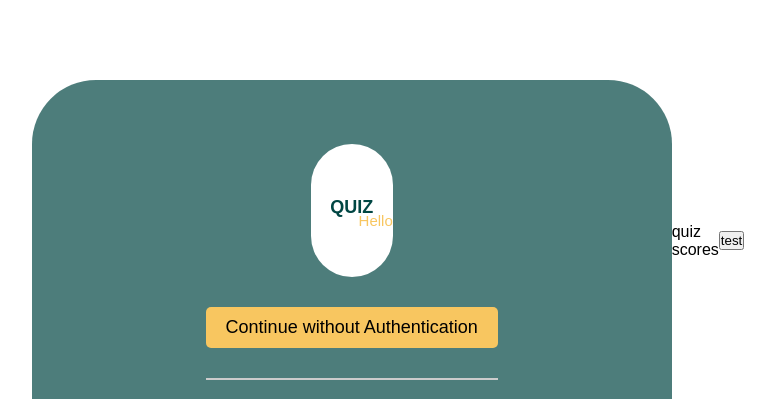
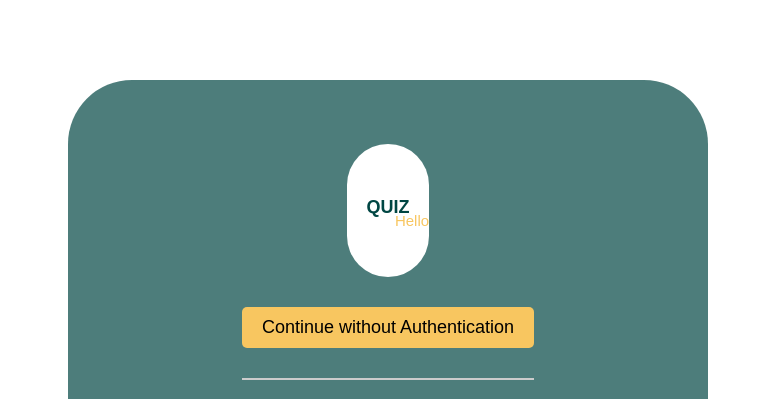
Before and after one commit to Uyouyou/quiz-app, a website: page index.html in a window 1280 px wide. Shown: the top 399 px of the page, without its empty margins (252-1027 px from the left). Drawn offline with nearby package versions, Linux system fonts and the light colour scheme.

Commit message:
fix :cleanup index.html

```diff
--- a/auth.js
+++ b/auth.js
@@ -5,8 +5,8 @@ const _supabaseKey =
   "eyJhbGciOiJIUzI1NiIsInR5cCI6IkpXVCJ9.eyJpc3MiOiJzdXBhYmFzZSIsInJlZiI6InF4b2NucHRxcmhoZ2VpYmhlaXZiIiwicm9sZSI6ImFub24iLCJpYXQiOjE3MjIyODYwMDMsImV4cCI6MjAzNzg2MjAwM30.mIPMw7owB-Cclc-KGoMBN7dXZxbSVsoY-D1qtP9Kzqo";
 const _supabase = supabase.createClient(_supabaseUrl, _supabaseKey);
 
-// console.log(localStorage.getItem("data"));
-// console.log(localStorage.getItem("user"));
+console.log(localStorage.getItem("data"));
+console.log(localStorage.getItem("user"));
 document.addEventListener("DOMContentLoaded", function () {
   async function signInWithGithub() {
     try {
--- a/index.html
+++ b/index.html
@@ -36,10 +36,10 @@
     </div>
 
     <ul>
-      <li><a href="/app/quiz.html"> quiz </a></li>
-      <li><a href="/app/scores.html"> scores</a></li>
+      <!-- <li><a href="/app/quiz.html"> quiz </a></li> -->
+      <!-- <li><a href="/app/scores.html"> scores</a></li> -->
     </ul>
-    <button id="test">test</button>
+    <!-- <button id="test">test</button> -->
     <script src="https://unpkg.com/@supabase/supabase-js@2"></script>
     <script src="./auth.js" type="text/javascript"></script>
   </body>
```
